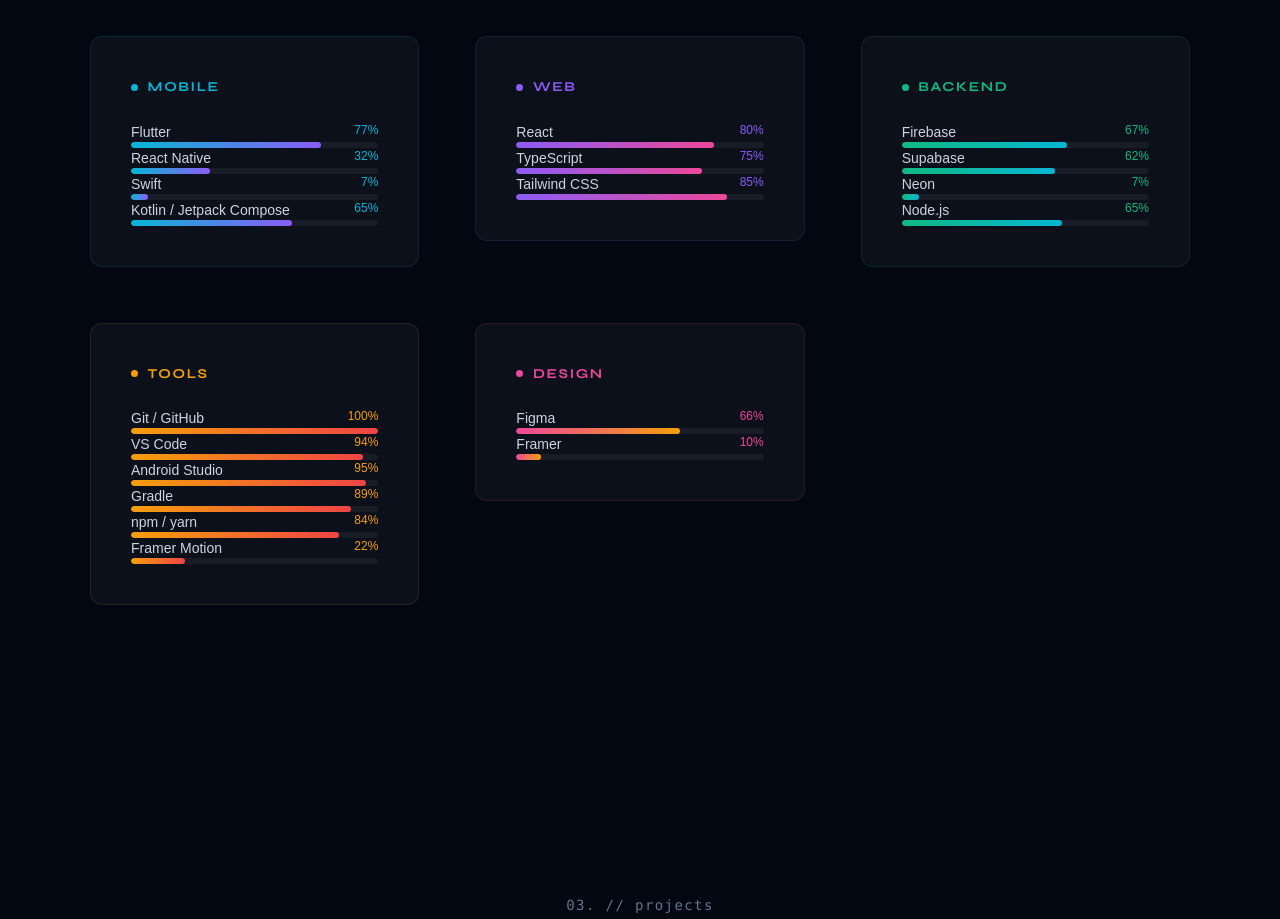
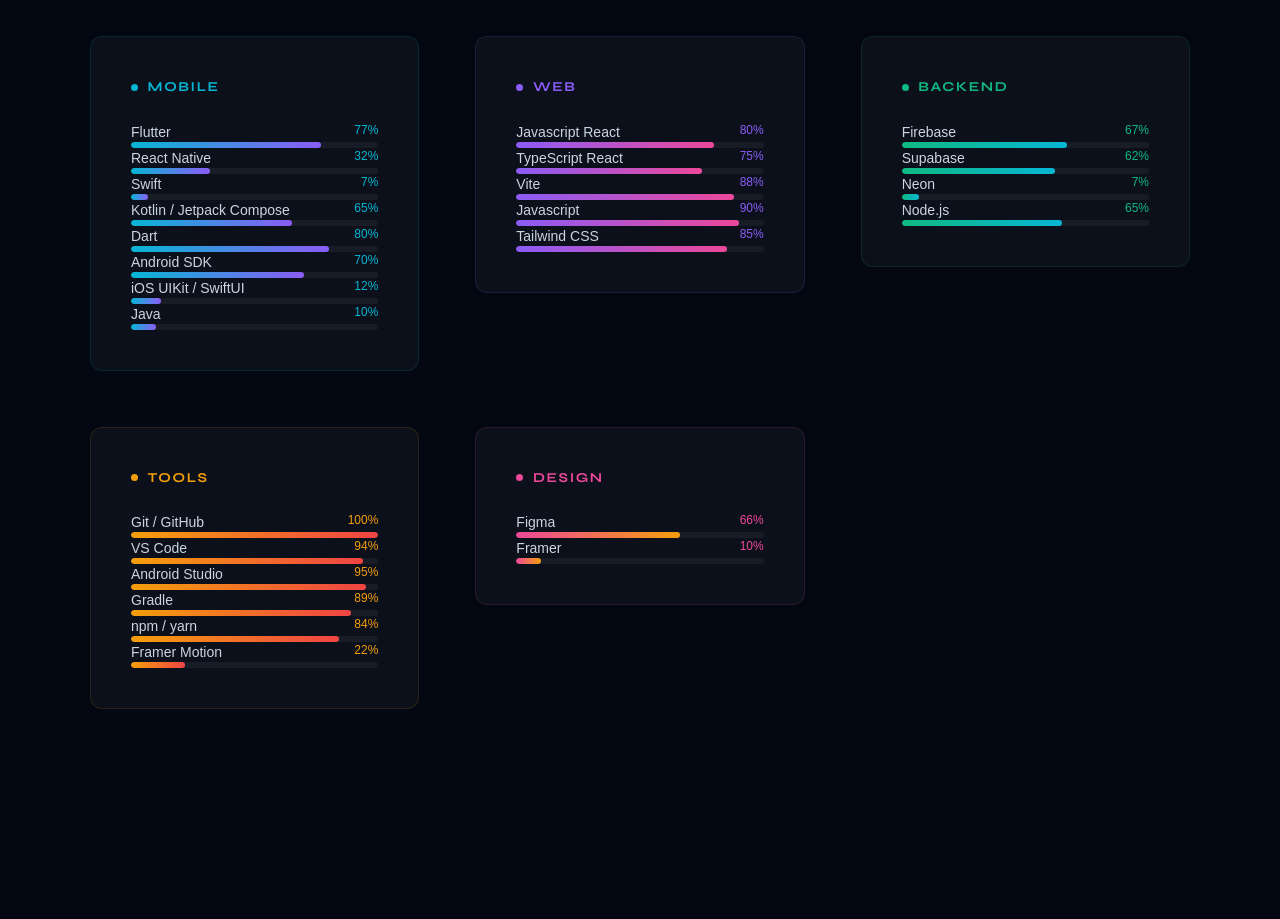
Before and after one commit to GABIs-Hub/portfolio, a React (Vite) app: page / in a window 1280 px wide. Shown: the part 2180-3099 px from the top of the page. Built offline with nearby package versions, Linux system fonts and the light colour scheme.

Commit message:
Update Portfolio.jsx
Added new skills to the skill section

```diff
--- a/src/Portfolio.jsx
+++ b/src/Portfolio.jsx
@@ -23,8 +23,14 @@
   { name: "React Native", level: 32, category: "Mobile" },
   { name: "Swift", level: 7, category: "Mobile" },
   { name: "Kotlin / Jetpack Compose", level: 65, category: "Mobile" },
-  { name: "React", level: 80, category: "Web" },
-  { name: "TypeScript", level: 75, category: "Web" },
+  { name: "Dart", level: 80, category: "Mobile" },
+  { name: "Android SDK", level: 70, category: "Mobile" },
+  { name: "iOS UIKit / SwiftUI", level: 12, category: "Mobile" },
+  { name: "Java", level: 10, category: "Mobile" },
+  { name: "Javascript React", level: 80, category: "Web" },
+  { name: "TypeScript React", level: 75, category: "Web" },
+  { name: "Vite", level: 88, category: "Web" },
+  { name: "Javascript", level: 90, category: "Web" },
   { name: "Tailwind CSS", level: 85, category: "Web" },
   { name: "Firebase", level: 67, category: "Backend" },
   { name: "Supabase", level: 62, category: "Backend" },
```
